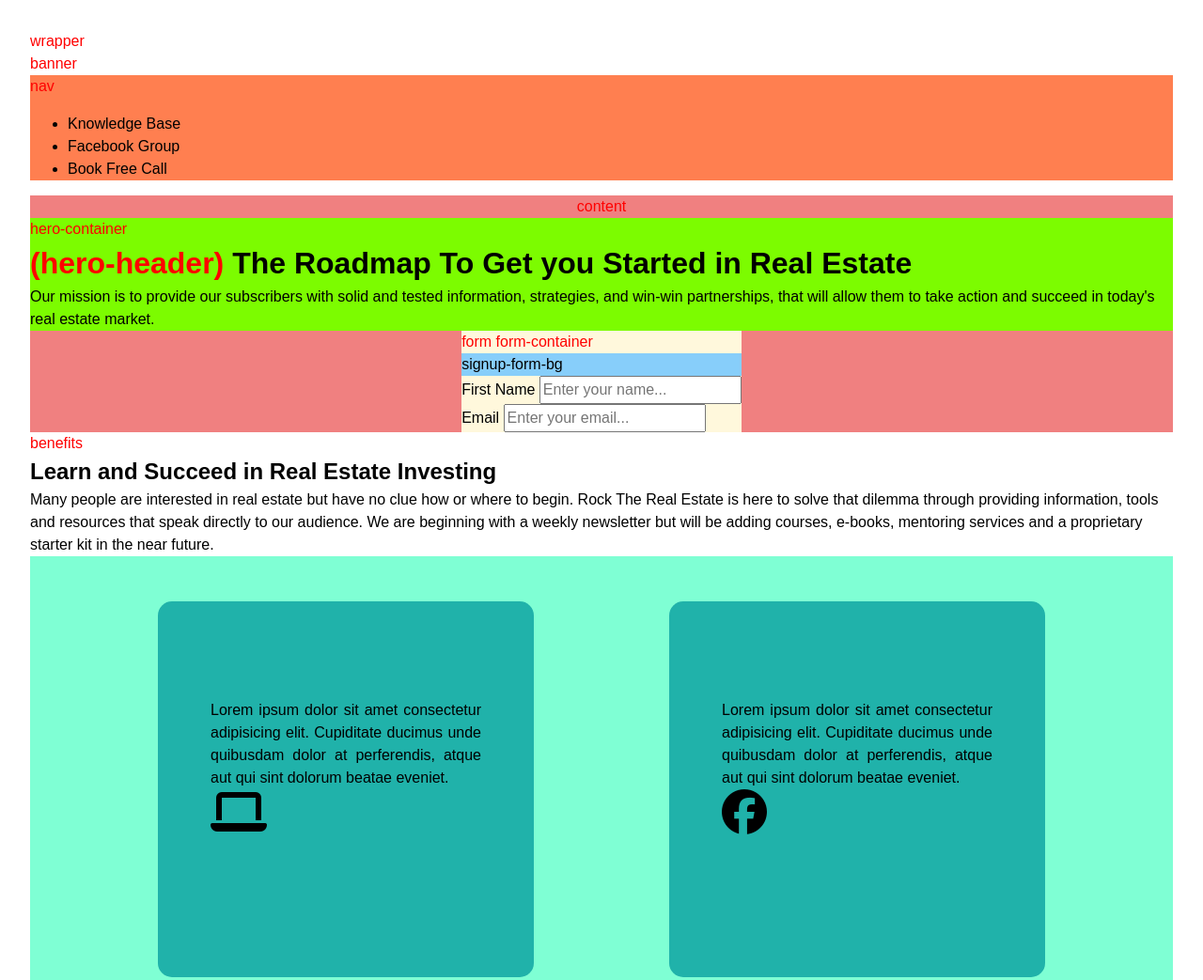
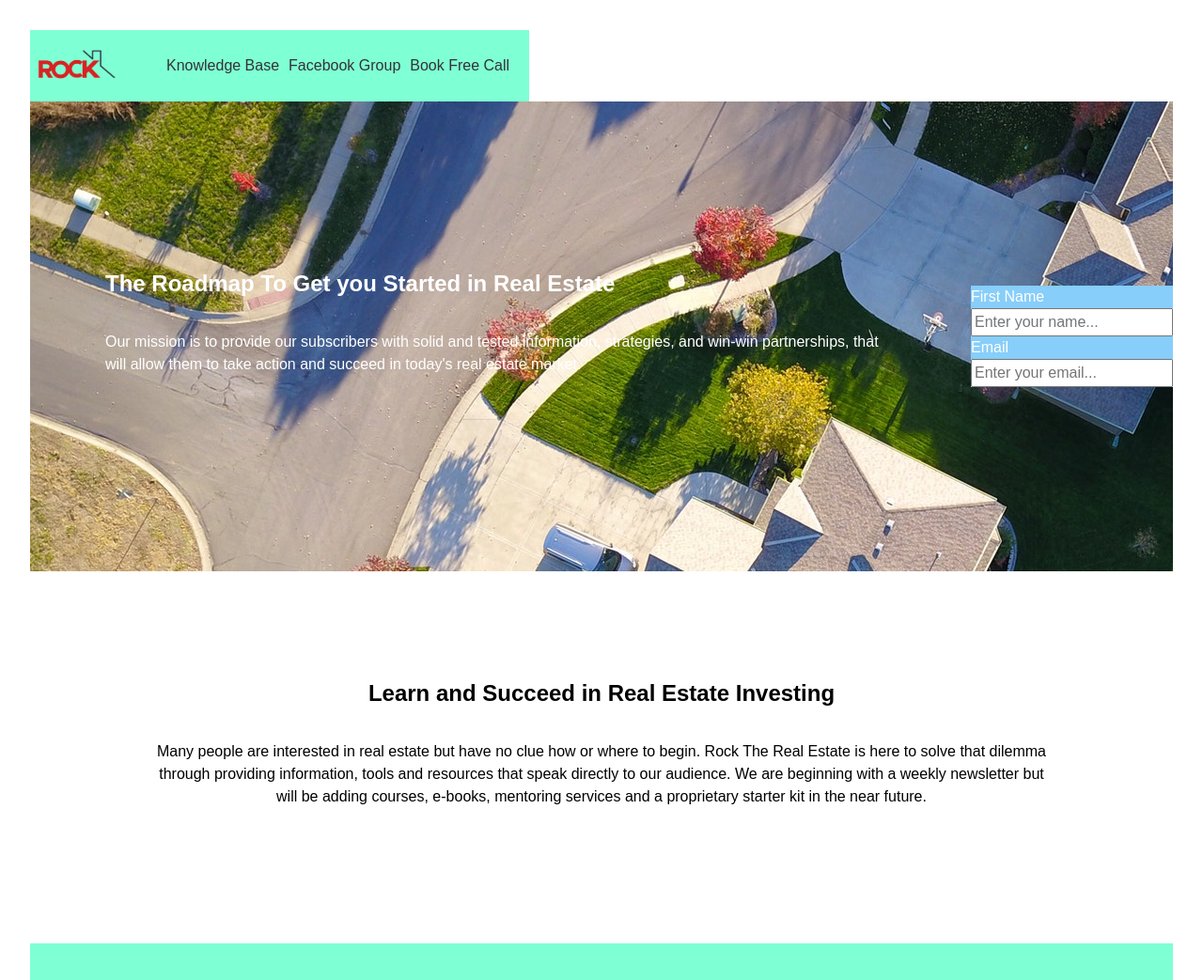
Before and after one commit to kayela-c/rtre-redo, a plain HTML site: page index.html in a window 1280 px wide. Shown: the top 1043 px of the page at 94% size. Drawn offline with Linux system fonts and the light colour scheme.

Commit message:
commit on main

```diff
--- a/index.html
+++ b/index.html
@@ -13,15 +13,13 @@
   </head>
   <body>
     <!-- Wrapper of all web content -->
-    <div id="wrapper">
-      <span class="-debug"> wrapper </span>
+    <div id="wrapper" class="flex">
       <div id="banner"></div>
-      <span class="-debug">banner</span>
-      <div id="nav">
-        <span class="-debug">nav</span>
+      <div id="nav-container">
         <!-- Navbar -->
-        <nav>
-          <ul class="nav-list">
+        <nav class="flex">
+          <img class="logo" src="img/rtre-logo3.png" alt="">
+          <ul class="nav-list flex">
             <li class="nav-link">
               <a href="" class="a-nav-link"></a>Knowledge Base
             </li>
@@ -33,14 +31,15 @@
             </li>
           </ul>
         </nav>
+        <!-- Search and Profile button -->
+        <div id="search"></div>
       </div>
-      <div id="content">
-        <span class="-debug">content</span>
+      <section id="hero-block">
         <!-- Hero Secton -->
-        <div id="hero-container">
-          <span class="-debug">hero-container</span>
+        <div id="hero-container" class="flex">
+          <div id="hero-text">
             <h1 id="hero-header">
-            <span class="-debug">(hero-header)</span> The Roadmap To Get you
+              The Roadmap To Get you
               Started in Real Estate
             </h1>
             <p>
@@ -51,9 +50,7 @@
             </p>
           </div>
           <div id="form-container">
-          <span class="-debug">form form-container</span>
             <div id="signup-form-bg">
-            <span class="-debug"></span> signup-form-bg</div>
               <form action="">
                 <div class="form-group">
                   <label for="name" id="name-label"
@@ -80,9 +77,10 @@
               </form>
             </div>
           </div>
-        <div id="benefits">
-          <span class="-debug">benefits</span>
-          <!-- Benifits Sectoin -->
+        </div>
+      </section>
+        <section id="benefits" class="flex">
+          <div id="benefits-txt">
             <h2>Learn and Succeed in Real Estate Investing</h2>
             <p>
               Many people are interested in real estate but have no clue how or
@@ -93,8 +91,8 @@
               proprietary starter kit in the near future.
             </p>
           </div>
-        <!-- will have 3 benifit cards here-->
-        <section id="info-card-block">
+          <!-- Benifits Sectoin -->
+          <div id="info-card-block">
 
             <div class="info-card" id="news-card">
 
@@ -121,15 +119,15 @@
                 <i class="fa-solid fa-circle-nodes"></i>
               </p>
             </div>
+          </div>
         </section>
-
-        <button class="btn" id="btn-benefits">Learn More</button>
-
+        <!-- will have 3 benifit cards here-->
         <div id="tool-col">
           <div id="tool-col1">
             <h3>Tools to help you in your journey</h3>
             <p>Use our offer calculator to see if you have a deal</p>
-            <button>Learn More</button>
+            <div class="btn" id="btn-tools">Learn More
+            </div>
           </div>
           <div id="tool-col2">
             <img src="/img/Screen Shot 2022-06-24 at 8.30.00 PM.png" alt="" />
@@ -214,7 +212,7 @@
           </div>
         </div>
       </div>
-      <div id="footer"></div>
+      <footer id="footer"></footer>
       <!-- <footer></footer> -->
     </div>
     <script src = "js/script.js">
--- a/styles.css
+++ b/styles.css
@@ -68,27 +68,48 @@ select {
   font-family: sans-serif;
 }
 
+.flex {
+  display: flex;
+}
+nav {
+  background-color: aquamarine;
+  color: #333;
+  align-items: center;
+  float: left;
+  justify-content: space-evenly;
+  padding-right: 1rem;
+}
+
+nav ul {
+  text-decoration: none;
+  list-style-type: none;
+}
+
+nav li {
+  margin: 10px 5px;
+}
+
 #wrapper {
-
+  flex-direction: column;
   padding: 2em 2em;
 }
 
-.-debug {
-  color: red;
+.logo {
+  height: 50px;
 }
 
 .btn {
-  /* display: inline-block; */
-  /* margin: auto; */
+  margin: auto;
   text-align: center;
   background-color: red;
   border: none;
   color: white;
   text-decoration: none;
   font-size: 1.5rem;
-  padding: 1rem 10rem;
-border-radius: 15px;
-
+  border-radius: 15px;
+  line-height: 2.5;
+  width: 250px;
+  margin: 2rem;
 }
 
 .btn:hover {
@@ -101,11 +122,6 @@ i {
   margin: auto;
 }
 
-#content {
-  background-color: lightcoral;
- justify-items: center;
-
-}
 
 /* #wrapper {} */
 
@@ -120,18 +136,59 @@ i {
 
 }
 
-#form-container {
-  background-color: cornsilk;
+
+#footer {
+  background-color: blueviolet;
 }
 
-#footer {
-background-color: blueviolet;
+/* Hero Section */
+
+#hero-container {
+  background:
+  #fff
+  url("/img/bird-s-eye-view-of-three-houses-1546166.jpg")
+  no-repeat
+  fixed;
+  /* shorthand is color, image, repet, and position */
+  color: white;
+  height: 500px;
+  align-items: center;
+  flex-wrap: nowrap;
 }
 
-#benefits {
-margin: inherit;
+/* #hero-block {
+   align-items: center;
+} */
+
+#hero-text {
+  padding: 5rem 5rem;
+  /* flex-basis: ; */
+}
+
+#form-container {
+  background-color: lightblue;
+}
+
+#signup-form-bg {
+  background-color: lightskyblue;
+}
 
 
+/* Benefits Section */
+#benefits {
+flex-direction: column;
+height: 1000px;
+}
+
+#benefits-txt {
+  text-align: center;
+  padding: 7rem 8rem;
+}
+
+#benefits-txt
+h1,
+p {
+  margin: 2rem 0;
 }
 
 #info-card-block {
@@ -156,14 +213,20 @@ margin: inherit;
 
 }
 
-#hero-container {
-  background-color: lawngreen;
-}
 
-#signup-form-bg {
-  background-color: lightskyblue;
-}
+/* tools info section */
+
 #tool-col {
+  background:
+  #fff
+  url("/img/bird-s-eye-view-of-three-houses-1546166.jpg")
+  no-repeat
+  fixed;
+  /* shorthand is color, image, repet, and position */
+  color: white;
+  height: 500px;
+  align-items: center;
+  flex-wrap: nowrap;
   display: flex;
   justify-content: space-evenly;
 }
@@ -177,14 +240,20 @@ margin: inherit;
   flex-basis: content;
 }
 
+
+
+/*  Newsletter form */
 #news-form-container {
   background-color: lightpink;
 }
+
+/* about us form */
 
 #about-us {
 background-color: yellow;
 }
 
+/* bio section */
 #bio-section {
   background-color: blue;
 }
```
Also changed, not shown: 1 other file. Lines whose indentation alone changed are shown as unchanged.
